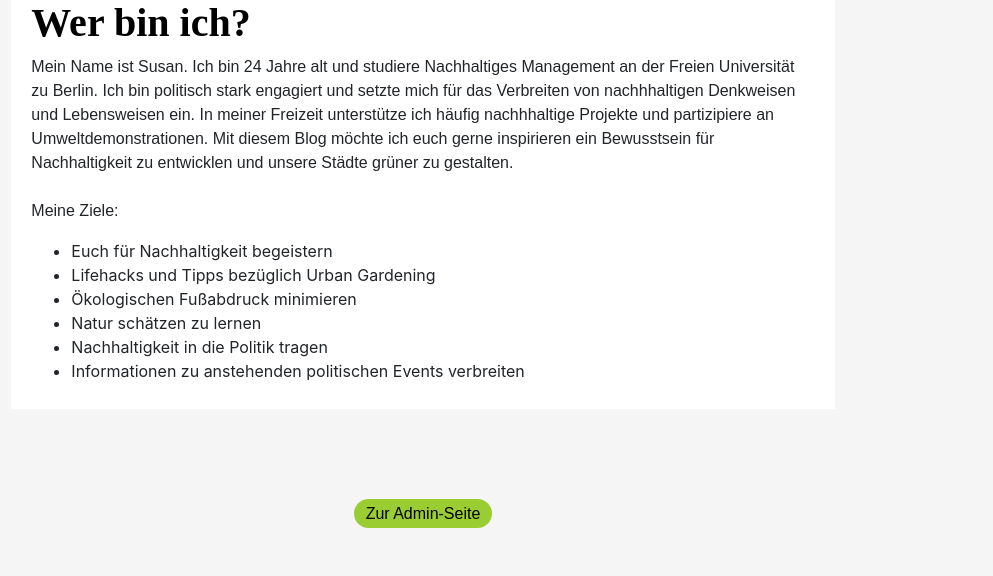
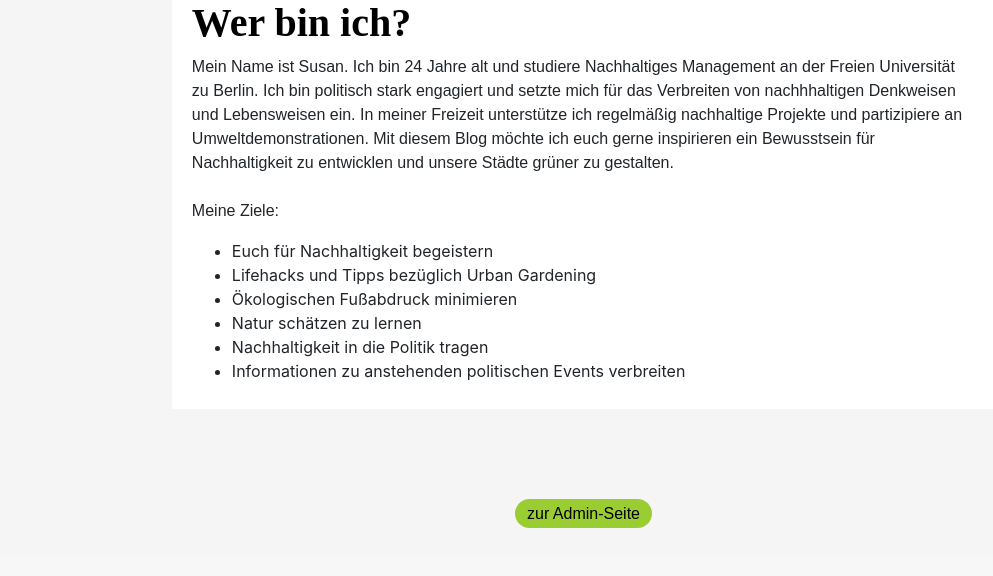
Before and after one commit to frxncsco/UrbanGardening, a Django app: page /uebermich in a window 1280 px wide. Shown: the part 951-1527 px from the top of the page, without its empty margins (217-1210 px from the left). After the commit the page ends 1479 px from the top, so only its background shows below. Run offline with Django 3.2, Linux system fonts and the light colour scheme; the visitor is signed in with stand-in values (Sample User, id 1); some libraries are stand-ins or nearby versions.

Commit message:
Fußzeile hinzugefügt, Rechtschreibfehler verbessert

```diff
--- a/blog/static/css/blog.css
+++ b/blog/static/css/blog.css
@@ -59,7 +59,11 @@ h4 {
                                     Footer
 #########################################################################################################
 */
-
+footer {
+    margin-top: 0;
+    margin-left:-250;
+    margin-right:-225;
+}
 /*
 #########################################################################################################
                                     Header
@@ -248,7 +252,7 @@ button:hover {
     padding: 0px 15%;
     top: 50px;
     z-index: 9999;
-    margin-bottom: 20px;
+    margin-bottom: 0px;
 }
 .adminseite a {
     font-family: Arial, Helvetica, sans-serif;
--- a/blog/templates/blog/base.html
+++ b/blog/templates/blog/base.html
@@ -63,11 +63,14 @@
                 {% if user.is_authenticated %}
                 <div class="adminseite">
                     <h4>
-                       <a href="http://127.0.0.1:8000/admin/"><button>Zur Admin-Seite</button></a>
+                       <a href="http://127.0.0.1:8000/admin/"><button>zur Admin-Seite</button></a>
                     </h4>
                 </div>
                 {% endif %}
                 </div>
+                <footer>
+                    <img src="https://cdn.pixabay.com/photo/2017/04/07/13/16/leaf-2210973_960_720.jpg", width="100%" height="10%"/>
+                </footer>
             </div>
         </div>
     </body>
--- a/blog/templates/blog/startseite.html
+++ b/blog/templates/blog/startseite.html
@@ -56,7 +56,7 @@
                             </div>
                             {% else %}
                             <!-- Nachricht an Susan schreiben-->
-                            <h3>Schreibe mir gerne eine Nachricht</h3>
+                            <h3>Schreib mir gerne eine Nachricht</h3>
                             <form method="POST" class="post-form">{% csrf_token %}
                                 {{ form.as_p }}
                                 <button type="submit" class="save btn btn-default">Speichern</button>
--- a/blog/templates/blog/ubermich.html
+++ b/blog/templates/blog/ubermich.html
@@ -18,7 +18,7 @@
                             <h3>Wer bin ich? </h3>
                             <p>Mein Name ist Susan. Ich bin 24 Jahre alt und studiere Nachhaltiges Management an der Freien Universität zu Berlin.
                                 Ich bin politisch stark engagiert und setzte mich für das Verbreiten von nachhhaltigen Denkweisen und Lebensweisen ein.
-                                In meiner Freizeit unterstütze ich häufig nachhhaltige Projekte und partizipiere an Umweltdemonstrationen.
+                                In meiner Freizeit unterstütze ich regelmäßig nachhaltige Projekte und partizipiere an Umweltdemonstrationen.
                                 Mit diesem Blog möchte ich euch gerne inspirieren ein Bewusstsein für Nachhaltigkeit zu entwicklen und unsere Städte grüner zu gestalten.
                                 <br> <br> Meine Ziele:
                             </p>
```
